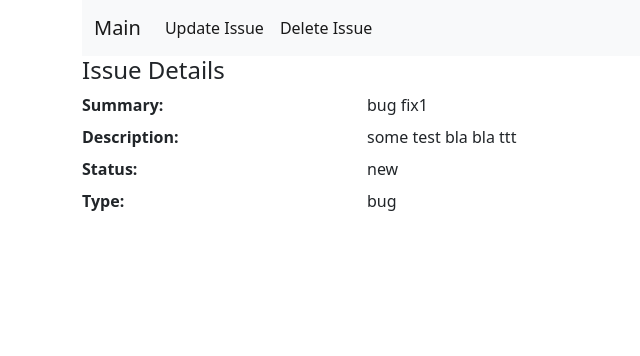
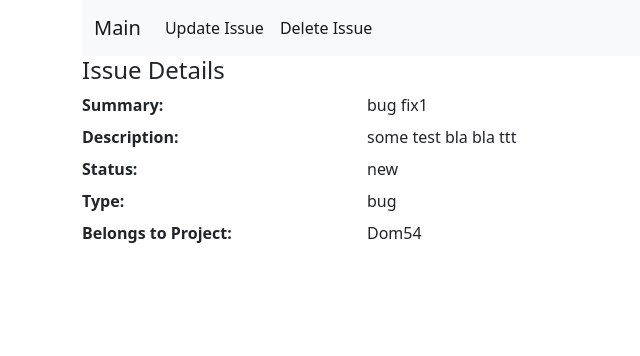
Before and after one commit to sakurakuba/work49, a Django app: page /issue/1/ in a window 1280 px wide. Shown: the top 356 px of the page, without its empty margins (0-640 px from the left). Run offline with Django 4.2, Linux system fonts and the light colour scheme; data comes from the database, SQL or seed files in the repository.

Commit message:
implemented functionality to create new issue in prject view page. updated main url to be home page for projects

```diff
--- a/djangoProject49/urls.py
+++ b/djangoProject49/urls.py
@@ -22,12 +22,12 @@ from issueTracker.views import IndexView, IssueView, IssueUpdate, IssueCreate, I
 
 urlpatterns = [
     path('admin/', admin.site.urls),
-    path('', IndexView.as_view(), name="index"),
+    path('', AllProjectsView.as_view(), name="index"),
+    path('project/<int:pk>/', ProjectView.as_view(), name="project_view"),
+    path('project/create/', ProjectCreate.as_view(), name="project_create"),
+    #path('', IndexView.as_view(), name="index"),
     path('issue/<int:pk>/', IssueView.as_view(), name="issue_view"),
     path('issue/<int:pk>/update/', IssueUpdate.as_view(), name="update"),
     path('issue/<int:pk>/delete/', IssueDelete.as_view(), name="delete"),
-    path('issue/create/', IssueCreate.as_view(), name="create"),
-    path('allprojects/', AllProjectsView.as_view(), name="all_projects_view"),
-    path('project/<int:pk>/', ProjectView.as_view(), name="project_view"),
-    path('project/create/', ProjectCreate.as_view(), name="project_create"),
+    path('project/<int:pk>/issue/create/', IssueCreate.as_view(), name="create"),
 ]
--- a/issueTracker/forms.py
+++ b/issueTracker/forms.py
@@ -14,7 +14,7 @@ class IssueForm(forms.ModelForm):
 
     class Meta:
         model = Issue
-        fields = "__all__"
+        fields = ["summary", "description", "status", "type"]
         widgets = {
             "type": widgets.CheckboxSelectMultiple,
             "description": widgets.Textarea(attrs={"placeholder": "please add text here"})
--- a/issueTracker/views.py
+++ b/issueTracker/views.py
@@ -64,34 +64,17 @@ class IssueView(TemplateView):
         return super().get_context_data(**kwargs)
 
 
-class IssueCreate(FormView):
+class IssueCreate(CreateView):
     template_name = 'create.html'
     form_class = IssueForm
 
-    def get_success_url(self):
-        return reverse('issue_view', kwargs={'pk': self.issue.pk})
-
-    def get(self, request):
-        form = self.form_class()
-        context = self.get_context(form=form)
-        return render(request, self.template_name, context)
-
-    def post(self, request, *args, **kwargs):
-        form = self.form_class(data=request.POST)
-        if form.is_valid():
-            return self.form_valid(form)
-        return self.form_invalid(form)
-
-    def get_context(self, **kwargs):
-        return kwargs
-
     def form_valid(self, form):
-        self.issue = form.save()
+        project = get_object_or_404(Project, pk=self.kwargs.get("pk"))
+        form.instance.project = project
         return super().form_valid(form)
 
-    def form_invalid(self, form):
-        context = self.get_context(form=form)
-        return render(self.request, self.template_name, context)
+    def get_success_url(self):
+        return reverse("project_view", kwargs={"pk": self.object.project.pk})
 
 
 class IssueUpdate(FormView):
--- a/templates/index.html
+++ b/templates/index.html
@@ -21,6 +21,7 @@
       {% for t in iss.type.all %}
         <p class="mb-1">{{ t.name }}</p>
           {% endfor %}
+  <p class="mb-1">Project: {{ iss.project.project_name }}</p>
   </a>
     {% endfor %}
 </div>
--- a/templates/issue_view.html
+++ b/templates/issue_view.html
@@ -21,6 +21,8 @@
         {% for t in issue.type.all %}
             <dd class="col-sm-9">{{ t.name }}</dd>
     {% endfor %}
+    <dt class="col-sm-3">Belongs to Project:</dt>
+  <dd class="col-sm-9">{{ issue.project.project_name }}</dd>
 
 </dl>
 {% endblock %}
--- a/templates/project_view.html
+++ b/templates/project_view.html
@@ -1,7 +1,7 @@
 {% extends "base.html" %}
 {% block nav %}
 <li class="nav-item">
-    <a class="nav-link active" aria-current="page" href="#">Update Issue</a>
+    <a class="nav-link active" aria-current="page" href="{% url "create" project.pk %}">Create new Issue</a>
 </li>
     <li class="nav-item">
     <a class="nav-link active" aria-current="page" href="#">Delete Issue</a>
```
Also changed, not shown: templates/allprojects.html (+5 -2 lines).
